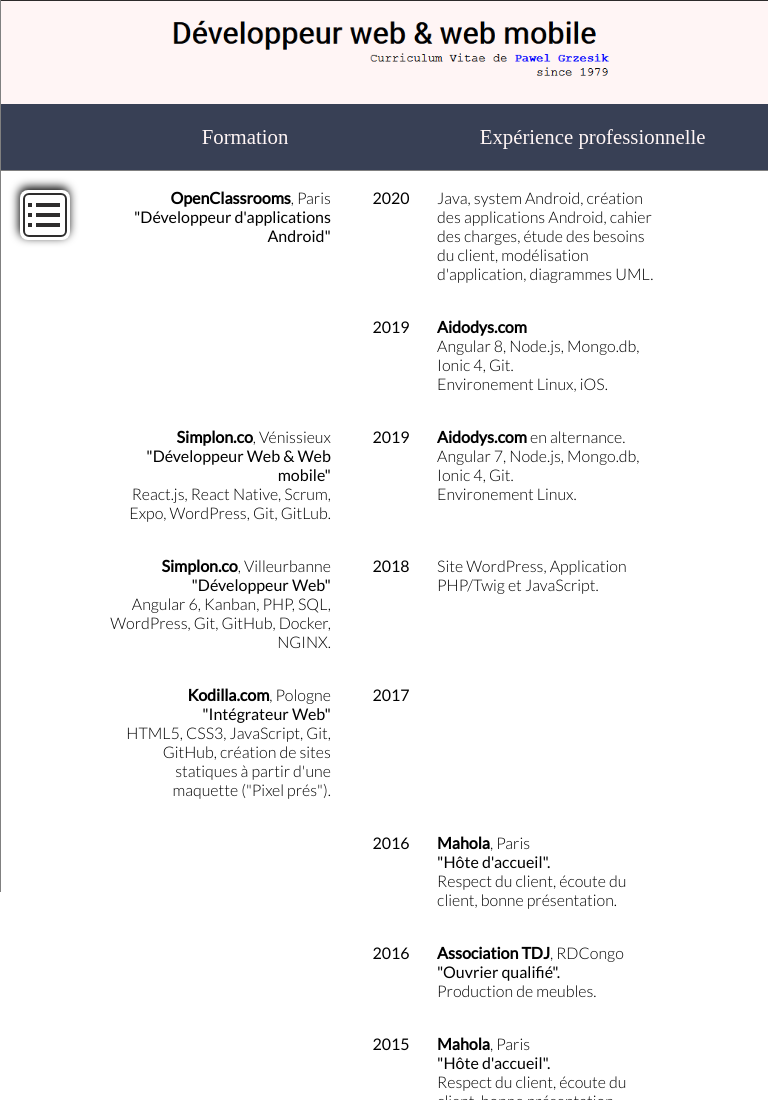
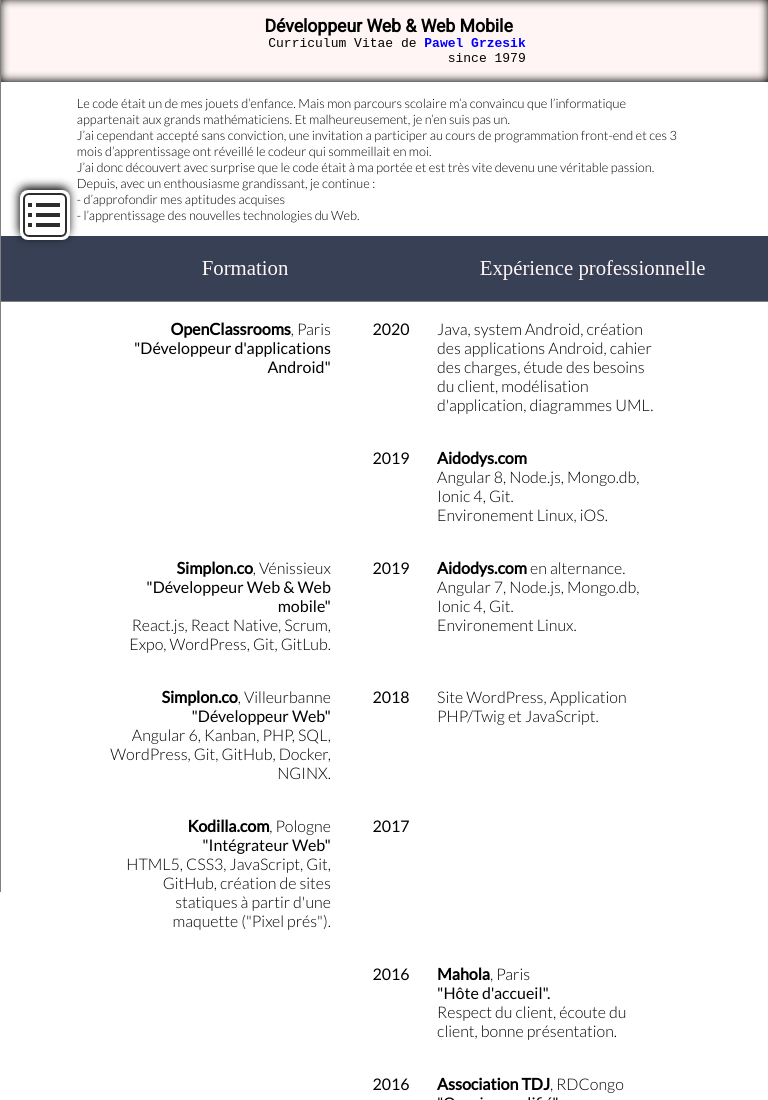
Before and after one commit to Pamento/Pamento.github.io, a plain HTML site: page index.html in a window 768 px wide. Shown: the top 1100 px of the page. Drawn offline with Linux system fonts and the light colour scheme.

Commit message:
addapte the 'about me' text to tablet size

```diff
--- a/css/style.css
+++ b/css/style.css
@@ -443,3 +443,54 @@ footer>a {
     height: initial;
   }
 }
+
+@media (min-width: 567px) and (max-width: 949px) {
+  body {
+    background-image: none;
+  }
+  #header-content {
+    display: inline-block;
+  }
+  header {
+    height: initial;
+    text-align: center;
+    background-color: var(--white-contrast);
+    box-shadow: 0 -1px 10px inset;
+    padding-top: 1em;
+    padding-bottom: 1em;
+  }
+  h1 {
+    margin: 0;
+    font-size: 1.1em;
+    font-family: 'Roboto', sans-serif;
+  }
+  .header {
+    display: inline-block;
+    text-align: right;
+    height: 0;
+  }
+  .header>p {
+    margin-top: 0;
+    text-align: right;
+    font-family: monospace;
+    position: relative;
+    right: -1em;
+  }
+  .header>p>span {
+    font-weight: 700;
+    color: blue;
+  }
+  .about-me {
+    height: initial;
+  }
+  .about-me>p {
+    margin: auto;
+    width: 80%;
+    font-size: .8em;
+    line-height: initial;
+    padding: 1em;
+  }
+  .hidden-menu-item, .hidden-menu-item2 {
+    height: initial;
+  }
+}
```
